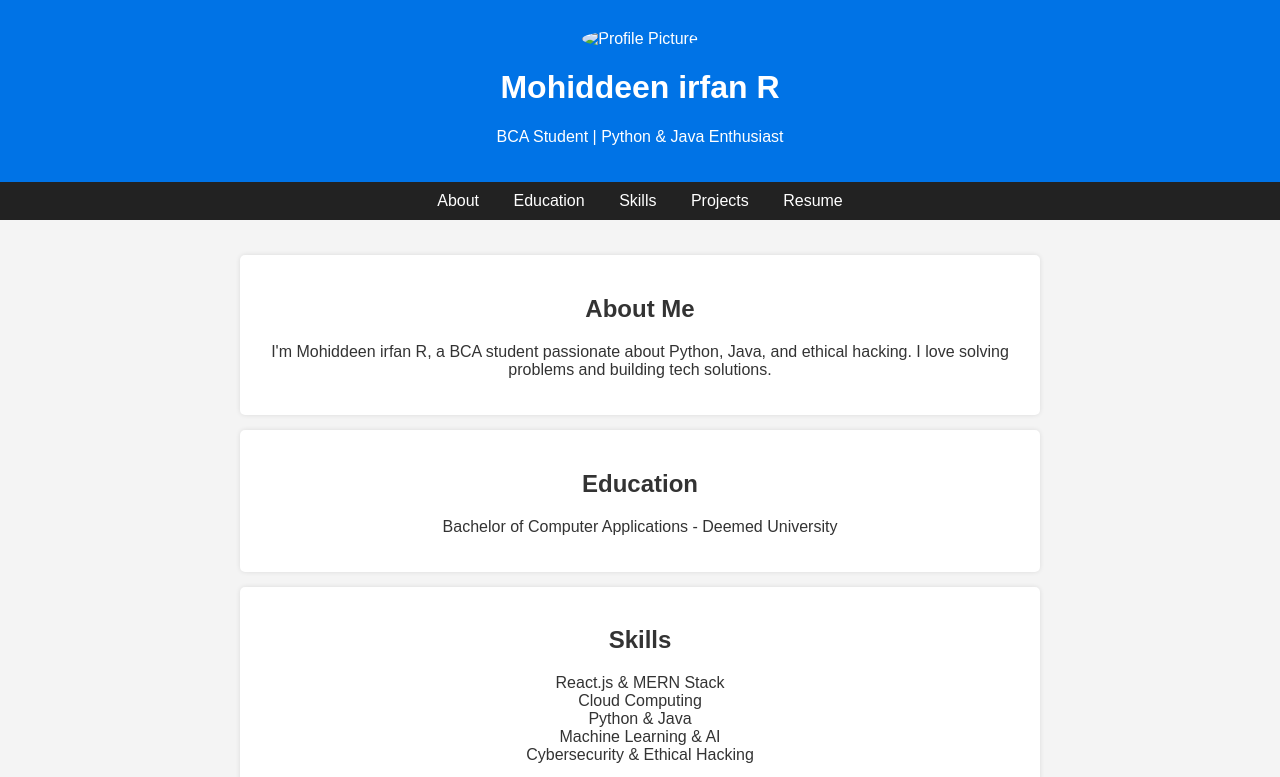
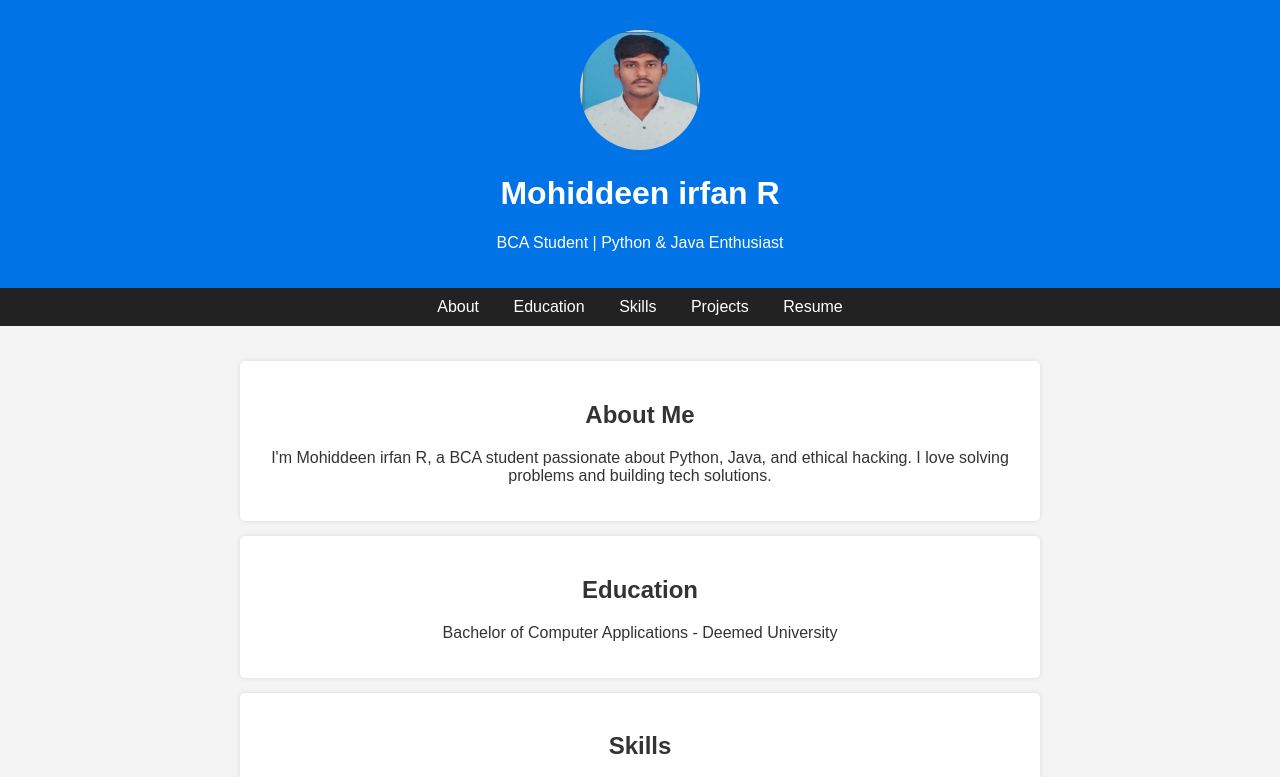
Before and after one commit to Irfan2005007/Digital-portfolio-, a plain HTML site: page index.html in a window 1280 px wide. Shown: the top 777 px of the page. Drawn offline with Linux system fonts and the light colour scheme.

Commit message:
Update and rename indexx.html to index.html

```diff
--- a/indexx.html
+++ b/index.html
@@ -74,7 +74,7 @@
 <body>
 
     <header>
-        <img src="IMG_20250324_115146.jpg"
+        <img src="profile.jpg"
      alt="Profile Picture"
      class="profile-img">
         <h1>Mohiddeen irfan R</h1>
```
